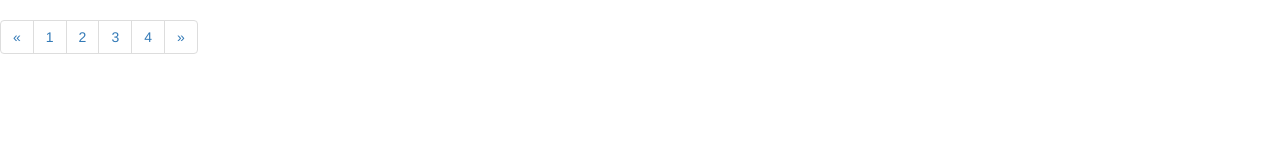
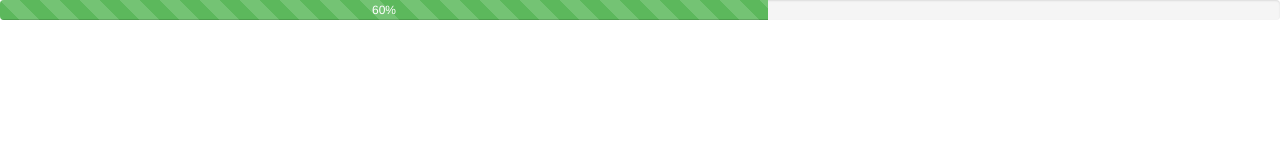
Before and after one commit to cjshinning/imooc-bootstrap, a plain HTML site: page index.html in a window 1280 px wide. Drawn offline with Linux system fonts and the light colour scheme.

Commit message:
bootstrap进度条2

```diff
--- a/index.html
+++ b/index.html
@@ -14,24 +14,9 @@
 
 <body>
 
-	<nav>
-		<ul class="pagination">
-			<li>
-				<a href="#" aria-label="Previous">
-					<span aria-hidden="true">&laquo;</span>
-				</a>
-			</li>
-			<li><a href="#">1</a></li>
-			<li><a href="#">2</a></li>
-			<li><a href="#">3</a></li>
-			<li><a href="#">4</a></li>
-			<li>
-				<a href="#" aria-label="Next">
-					<span aria-hidden="true">&raquo;</span>
-				</a>
-			</li>
-		</ul>
-	</nav>
+	<div class="progress">
+		<div class="progress-bar  progress-bar-success progress-bar-striped" style="width:60%">60%</div>
+	</div>
 
 </body>
 
```
